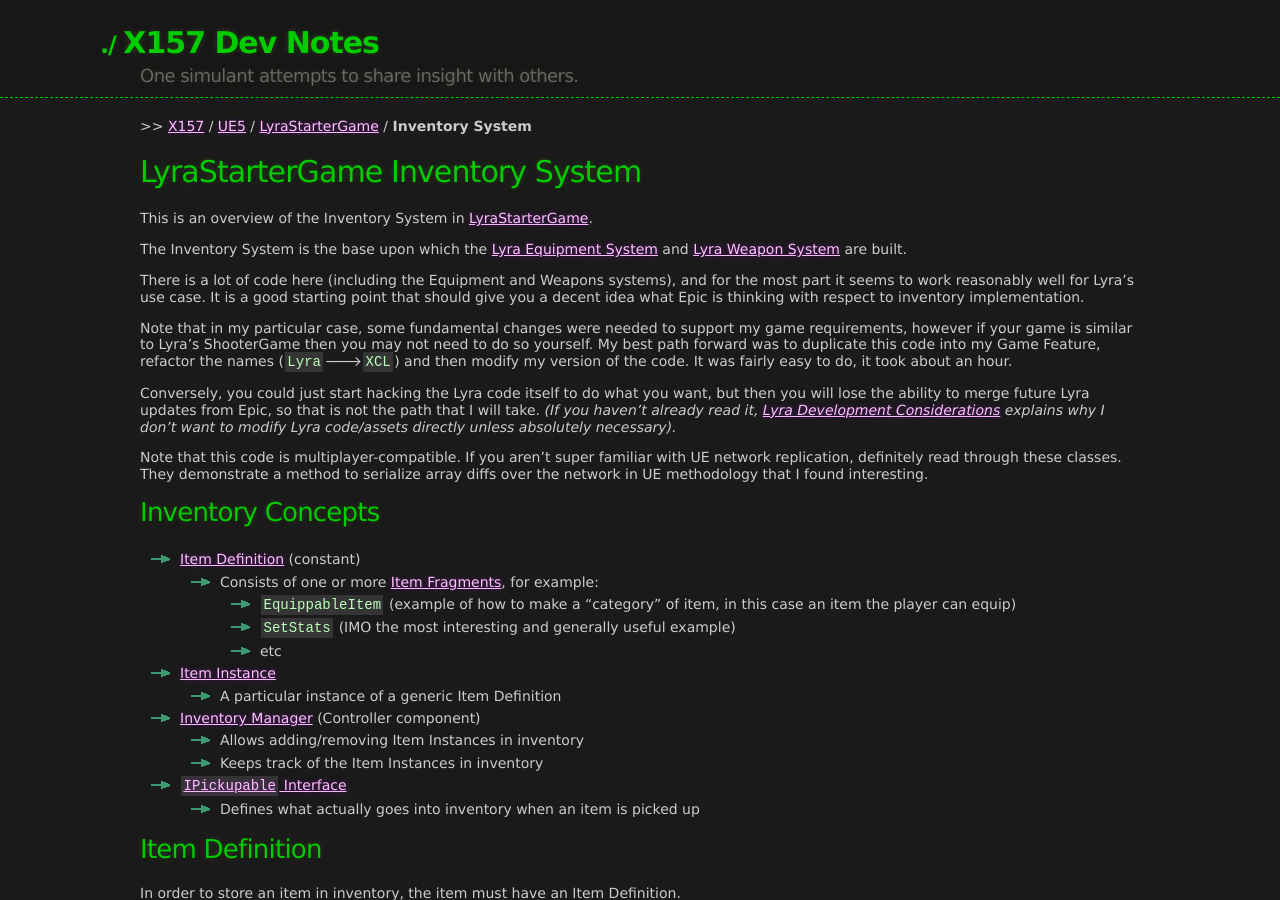
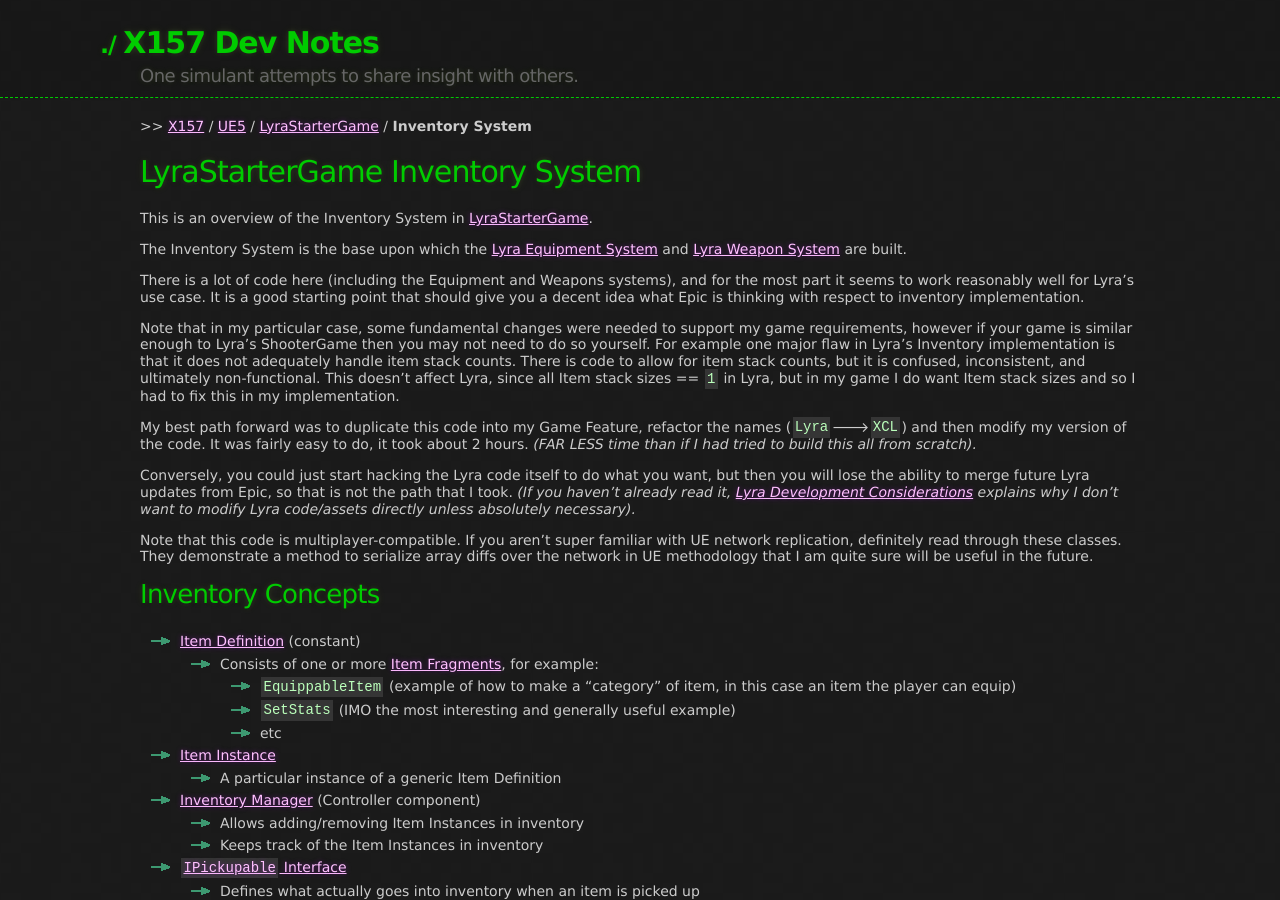
Before and after one commit to x157/x157.github.io, a Jekyll site: the page built from UE5/LyraStarterGame/Inventory/index.md, in a window 1280 px wide and 900 px high. Built offline with Jekyll 4.4.1, drawn with Linux system fonts in a browser that asks for light colours.

Commit message:
More Inventory details

```diff
--- a/UE5/LyraStarterGame/Inventory/index.md
+++ b/UE5/LyraStarterGame/Inventory/index.md
@@ -20,20 +20,27 @@
 with respect to inventory implementation.
 
 Note that in my particular case, some fundamental changes were needed to support my game
-requirements, however if your game is similar to Lyra's ShooterGame then you may not need
-to do so yourself. My best path forward was to duplicate this code into my Game Feature,
+requirements, however if your game is similar enough to Lyra's ShooterGame then you may not need
+to do so yourself.  For example one major flaw in Lyra's Inventory implementation is that
+it does not adequately handle item stack counts.  There is code to allow for item stack
+counts, but it is confused, inconsistent, and ultimately non-functional.  This doesn't affect
+Lyra, since all Item stack sizes == `1` in Lyra, but in my game I do want Item stack sizes
+and so I had to fix this in my implementation.
+
+My best path forward was to duplicate this code into my Game Feature,
 refactor the names (`Lyra`🡒`XCL`) and then modify my version of the code.
-It was fairly easy to do, it took about an hour.
+It was fairly easy to do, it took about 2 hours.
+*(FAR LESS time than if I had tried to build this all from scratch).*
 
 Conversely, you could just start hacking the Lyra code itself to do what you want, but then
 you will lose the ability to merge future Lyra updates from Epic, so that
-is not the path that I will take.  *(If you haven't already read it,
+is not the path that I took.  *(If you haven't already read it,
 [Lyra Development Considerations](/UE5/LyraStarterGame/Development-Considerations)
 explains why I don't want to modify Lyra code/assets directly unless absolutely necessary).*
 
 Note that this code is multiplayer-compatible.  If you aren't super familiar with UE network replication,
 definitely read through these classes.  They demonstrate a method to serialize array diffs over the
-network in UE methodology that I found interesting.
+network in UE methodology that I am quite sure will be useful in the future.
 
 
 ## Inventory Concepts
```
